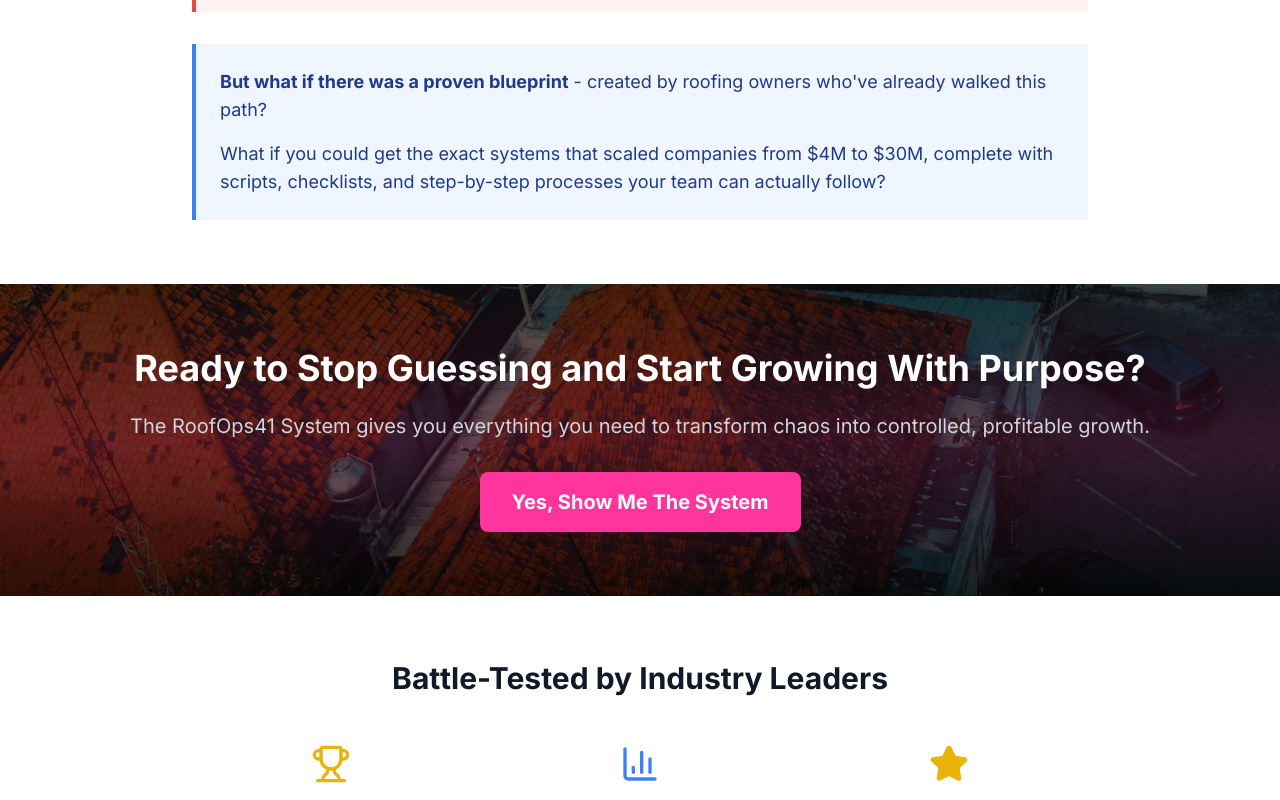
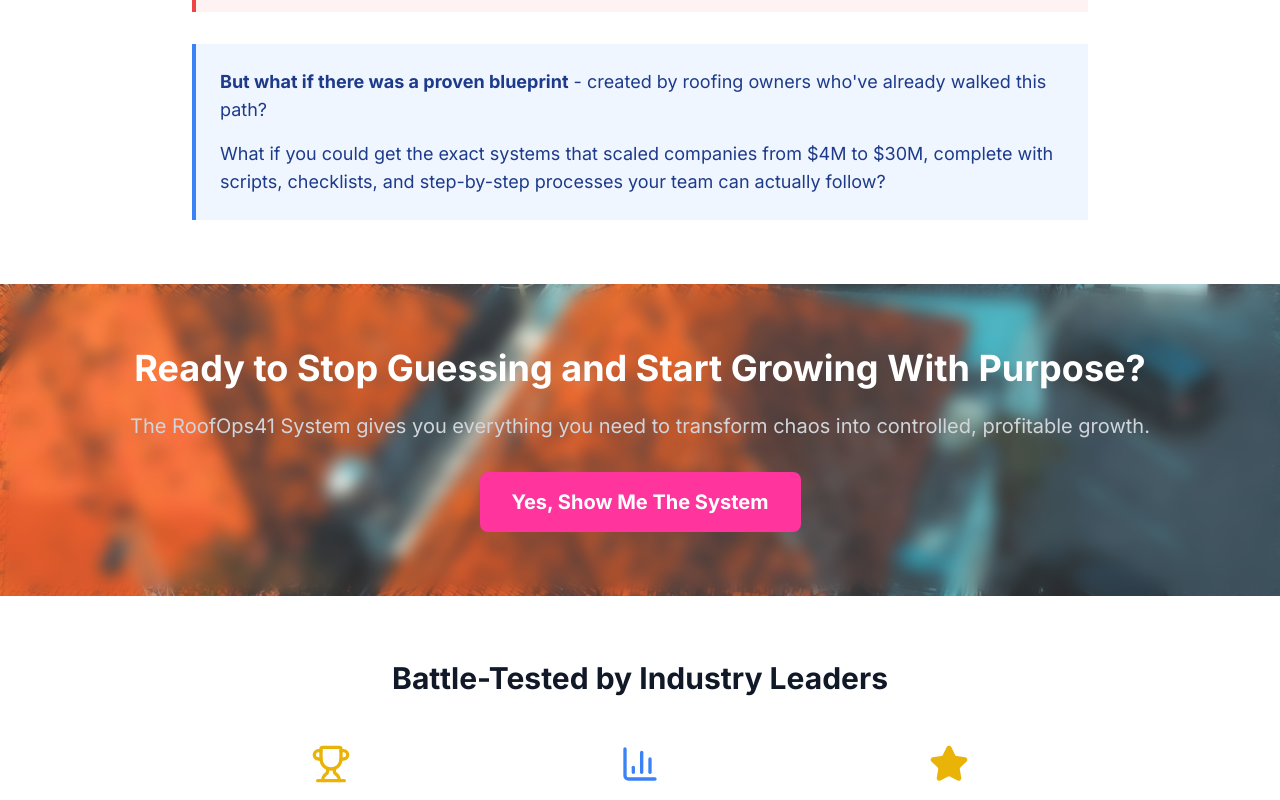
Before and after one commit to qutubahmed732/day41thrive, a React (Create React App) app: page / in a window 1280 px wide. Shown: the part 1540-2340 px from the top of the page. Built offline with nearby package versions, Linux system fonts and the light colour scheme.

Commit message:
make changes in CTA_section

```diff
--- a/src/Components/CTAsection.js
+++ b/src/Components/CTAsection.js
@@ -2,10 +2,11 @@ import React from 'react'
 import bg from "../images/hero-bg.jpg"
 
 function CTAsection() {
+    // bg-gradient-to-b from-black/70 via-[#34071e]/70 to-black/80
   return (
     <section className="relative overflow-hidden py-16 text-white bg-cover bg-center bg-no-repeat" style={{ backgroundImage: `url(${bg})` }}>
-        <div className="absolute inset-0 bg-gradient-to-b from-black/70 via-[#34071e]/70 to-black/80"></div>
-        <div className="absolute -top-1/2 left-1/2 -translate-x-1/2 w-[120vw] h-[120vw]"></div>
+        <div className="absolute inset-0 bg-white/10 backdrop-blur"></div>
+        {/* <div className="absolute -top-1/2 left-1/2 -translate-x-1/2 w-[120vw] h-[120vw]"></div> */}
         <div className="container mx-auto px-6 text-center relative z-10">
             <h2 className="text-3xl md:text-4xl font-bold mb-6">
                 Ready to Stop Guessing and Start Growing With Purpose?
--- a/src/Components/WhatsInside.js
+++ b/src/Components/WhatsInside.js
@@ -4,7 +4,7 @@ import { Pin, Gift  } from "lucide-react"
 
 function WhatsInside() {
     return (
-        <section className="relative py-16 bg-gradient-to-b from-black/70 via-[#34071e]/70 to-black/80">
+        <section className="relative py-16 bg-gradient-to-b from-black/10 via-[#34071e]/70 to-black/10">
             {/* <div className="absolute inset-0 bg-gradient-to-b from-black/70 via-[#34071e]/70 to-black/80"></div> */}
             <div className="container mx-auto px-6">
                 <div className="max-w-5xl mx-auto">
```
Also changed, not shown: 11 other files (tests, documents, lock files or other folders).
